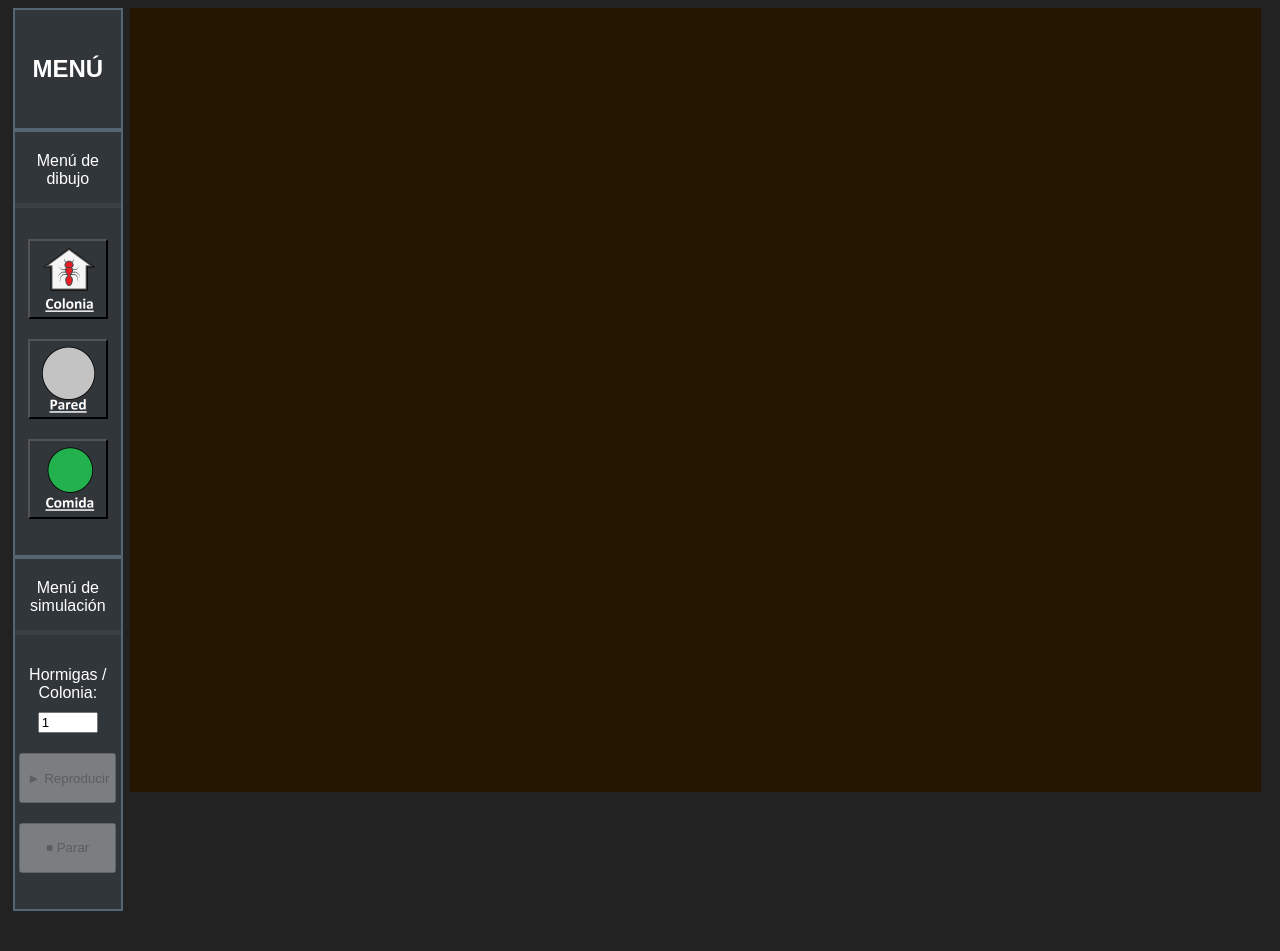
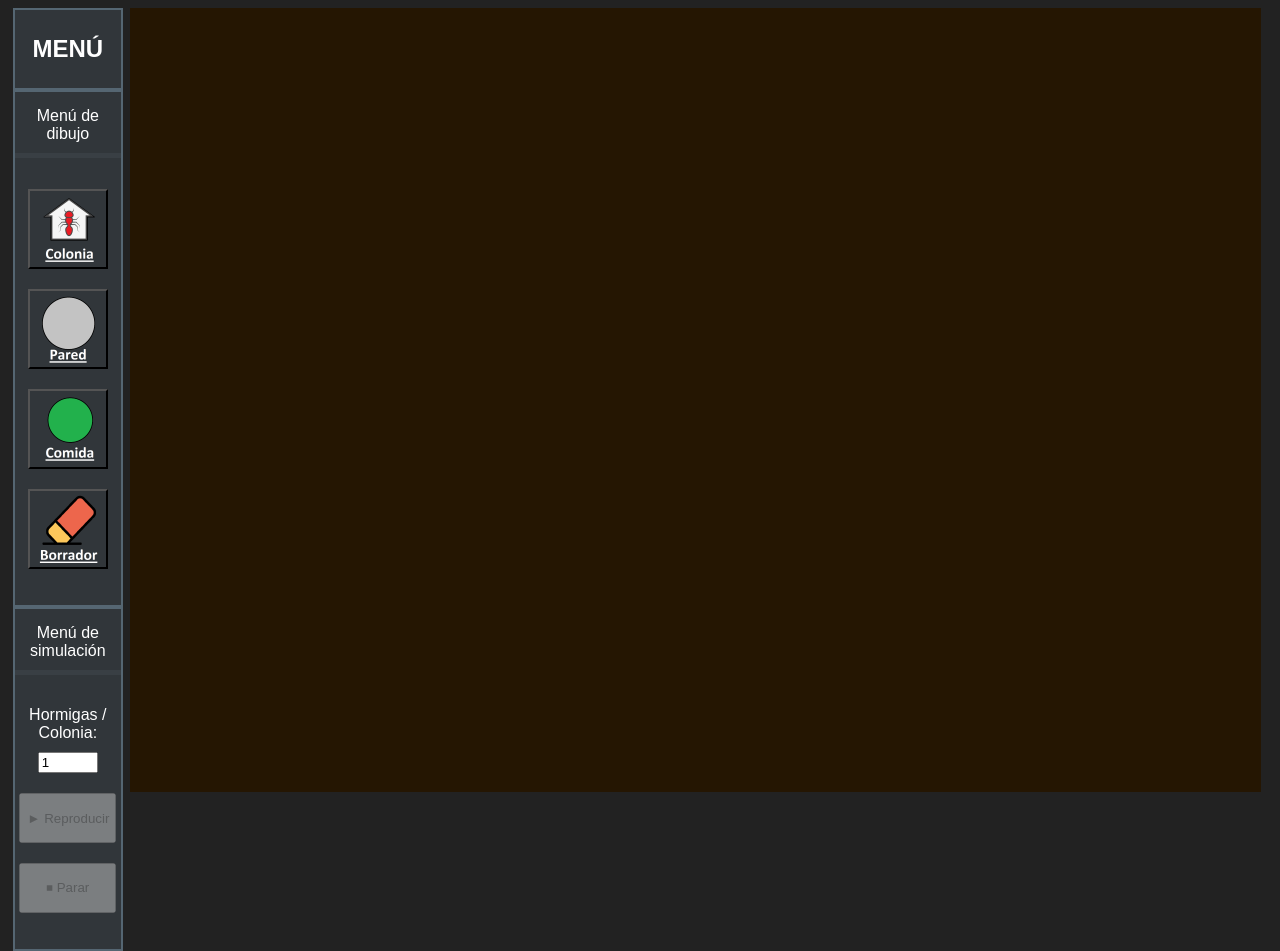
Before and after one commit to SarkisFun/AntSimulator, a plain HTML site: page index.html in a window 1280 px wide. Before the commit the page ends 911 px from the top, so only its background shows below. Drawn offline with Linux system fonts and the light colour scheme.

Commit message:
Added eraser button to menu

```diff
--- a/index.html
+++ b/index.html
@@ -25,6 +25,10 @@
 
                     <li>
                         <input type="button" id="btnDrawFood" class="toolButton">
+                    </li>
+
+                    <li>
+                        <input type="button" id="btnEraser" class="toolButton">
                     </li>
                 </ul>
             </li>
--- a/style.css
+++ b/style.css
@@ -29,8 +29,8 @@ main {
 }
 
 .menuTitle {
-    padding: 20px 0 40px 0;
-    margin: 20px 0 0 0;
+    padding: 20px 0 20px 0;
+    margin: 0;
 }
 
 #menu > li {
@@ -40,8 +40,8 @@ main {
 }
 
 #menu > li > div {
-    padding-top: 15px;
-    padding-bottom: 15px;
+    padding-top: 10px;
+    padding-bottom: 10px;
     border-bottom: 5px solid rgb(57, 63, 68);
 }
 
@@ -101,6 +101,10 @@ main {
     background-image: url(img/comida_menu.png);
 }
 
+#btnEraser {
+    background-image: url(img/eraser_menu.png);
+}
+
 #canvas {
     background-color: rgb(37, 22, 2);
     margin: auto auto;
```
Also changed, not shown: img/eraser_menu.png (added), img/unprocessed queen.jpeg (deleted), img/unprocessed soldier.webp (deleted).
